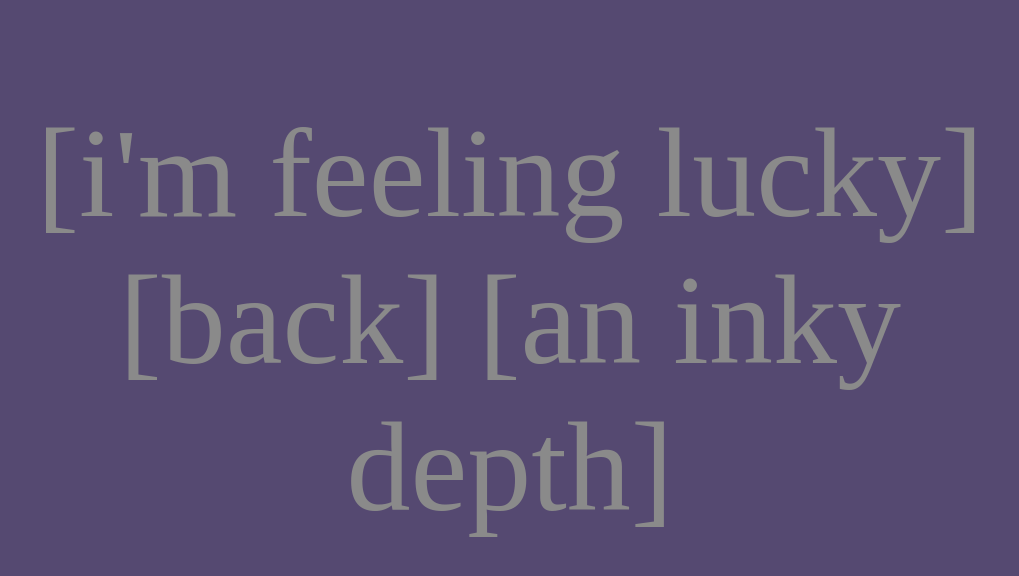
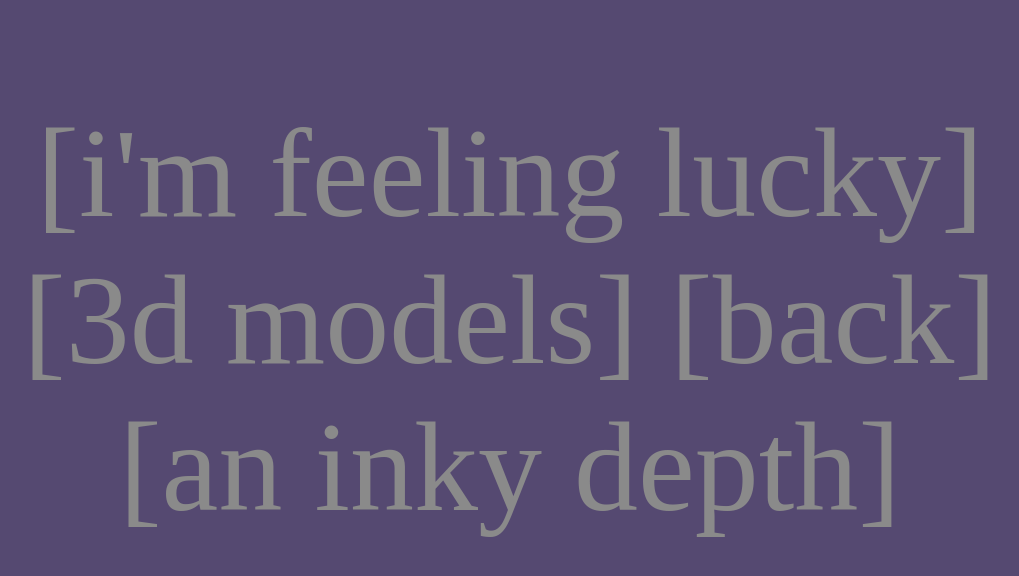
Before and after one commit to malaminium/website-final, a plain HTML site: page deeperT4.html in a window 1280 px wide. Shown: the whole page, without its empty margins (130-1149 px from the left). Drawn offline with Linux system fonts and the light colour scheme.

Commit message:
Update deeperT4.html

```diff
--- a/deeperT4.html
+++ b/deeperT4.html
@@ -12,6 +12,7 @@
             <div class="left-side">
                 <div class="nav-link-wrapper">
                     <a href="oracle.html"> [i'm feeling lucky] </a>
+                    <a href="models.html">[3d models]</a>
                     <a href="deeperT3.html"> [back] </a>
                     <a href="deeperT5.html"> [an inky depth] </a>
                 </div>
```
